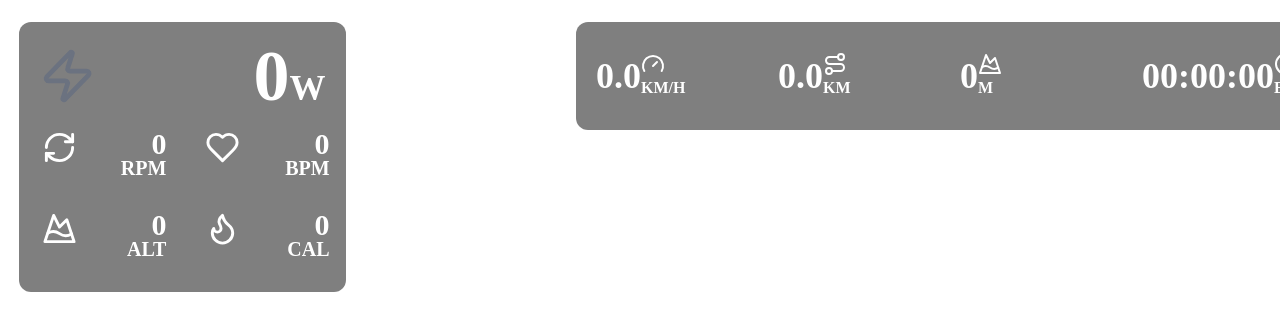
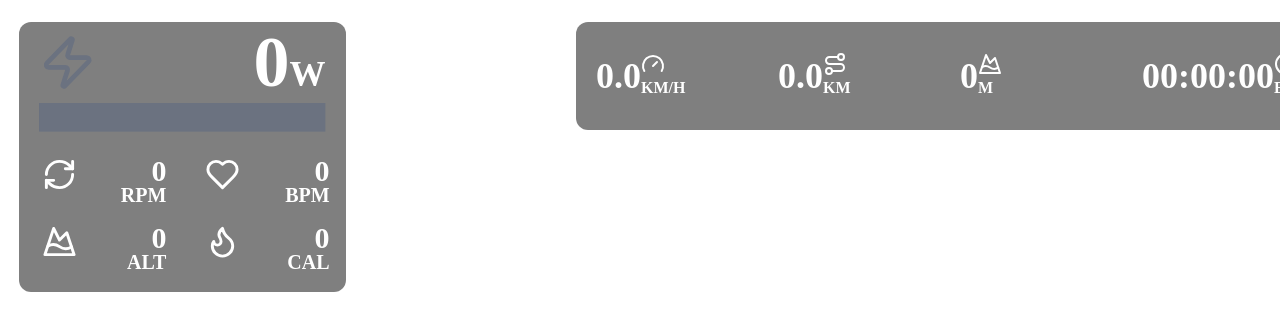
Before and after one commit to MatthiasBenaets/TrackRelay-Server, a SvelteKit app: page /overlay/zwift in a window 1280 px wide. Shown: the top 330 px of the page. Built offline with nearby package versions, Linux system fonts and the light colour scheme; no server answers.

Commit message:
power distribution stacked bar
stacked bar will resize to visualize how long user was in zone during activity

```diff
--- /dev/null
+++ b/src/lib/components/Distribution.svelte
@@ -0,0 +1,99 @@
+<script lang="ts">
+	import { onMount } from 'svelte';
+	import * as d3 from 'd3';
+	import { zones } from '$lib/utils';
+
+	let {
+		pwr,
+		width = 800,
+		height = 100
+	}: { pwr: number[]; width?: number; height?: number } = $props();
+
+	let chart: SVGSVGElement;
+	const margin = { top: 40, right: 0, bottom: 20, left: 0 };
+
+	// Create D3 chart
+	function renderChart() {
+		d3.select(chart).selectAll('*').remove();
+
+		if (pwr.length === 0) return;
+
+		const svg = d3
+			.select(chart)
+			.attr('width', width)
+			.attr('height', height)
+			.attr('viewBox', `0 0 ${width} ${height}`);
+
+		// Calculate power datapoints for each zone
+		const zoneCounts = zones.map((zone, i) => {
+			const lowerBound = i === 0 ? 0 : zones[i - 1].power; // Get lower bound of zone
+			return pwr.filter((value) => value >= lowerBound && value < zone.power).length;
+		});
+
+		// Get zone of current power
+		let currentPower = pwr[pwr.length - 1];
+		let lastValueZoneIndex = -1;
+		for (let i = 0; i < zones.length; i++) {
+			const lowerBound = i === 0 ? 0 : zones[i - 1].power;
+			if (currentPower >= lowerBound && currentPower < zones[i].power) {
+				lastValueZoneIndex = i;
+				break;
+			}
+		}
+
+		// Total count for scaling
+		const total = zoneCounts.reduce((sum, count) => sum + count, 0);
+
+		// General linear X scale
+		const xScale = d3
+			.scaleLinear()
+			.domain([0, total])
+			.range([margin.left, width - margin.right]);
+
+		// Formatted chart data
+		let accumulated = 0;
+		const stackedData = zoneCounts.map((count, i) => {
+			const start = accumulated;
+			accumulated += count;
+			return {
+				start,
+				end: accumulated,
+				color: zones[i].color,
+				isHighlighted: i === lastValueZoneIndex // Zone that should be highlighted
+			};
+		});
+
+		// Stacked bars
+		svg
+			.selectAll('rect')
+			.data(stackedData)
+			.enter()
+			.append('rect')
+			.attr('x', (d) => xScale(d.start))
+			.attr('y', (d) => (d.isHighlighted ? 0 : margin.top))
+			.attr('width', (d) => xScale(d.end) - xScale(d.start))
+			.attr('height', (d) =>
+				d.isHighlighted ? height - margin.bottom : height - margin.top - margin.bottom
+			)
+			.attr('fill', (d) => d.color);
+	}
+
+	onMount(() => {
+		renderChart();
+	});
+
+	$effect(() => {
+		if (pwr.length) {
+			renderChart();
+		}
+	});
+</script>
+
+<svg
+	width="100%"
+	{height}
+	viewBox="0 0 {width} {height}"
+	style:max-width="100%"
+	style:height="auto"
+	bind:this={chart}
+></svg>
--- a/src/routes/overlay/zwift/+page.svelte
+++ b/src/routes/overlay/zwift/+page.svelte
@@ -6,7 +6,10 @@
 	import { fetchLiveData } from '$lib/api';
 	import type { LiveData } from '$lib/types';
 	import Graph from '$lib/components/Graph.svelte';
-	let pwr = $state(Array(240).fill(0));
+	import Distribution from '$lib/components/Distribution.svelte';
+
+	let pwrGraph = $state(Array(240).fill(0));
+	let pwrDist = $state([]);
 	let hr = $state(Array(240).fill(0));
 
 	let zone = $state(1);
@@ -33,7 +36,8 @@
 	setInterval(
 		async () => {
 			live = await fetchLiveData();
-			pwr.push(live.pwr);
+			pwrGraph.push(live.pwr);
+			pwrDist.push(live.pwr);
 			hr.push(live.hr);
 		},
 		Number(env.PUBLIC_REFRESH_RATE) * 1000
@@ -51,7 +55,7 @@
 	<div class="poppins-bold relative h-[1080px] w-[1920px] text-white">
 		<div class="absolute left-[1%] top-[2%] h-[25%] w-[17%] rounded-xl bg-black/50">
 			<div class="relative h-full w-full px-5">
-				<div class="flex h-[40%] flex-row">
+				<div class="flex h-[30%] flex-row">
 					<svg
 						xmlns="http://www.w3.org/2000/svg"
 						width="24"
@@ -76,7 +80,10 @@
 						</div>
 					</div>
 				</div>
-				<div class="grid h-[60%] grid-cols-2 gap-x-10">
+				<div class="h-[20%]">
+					<Distribution pwr={pwrDist} />
+				</div>
+				<div class="grid h-[50%] grid-cols-2 gap-x-10">
 					<div class="flex flex-row justify-between">
 						<div class="flex w-1/3 justify-center align-middle">
 							<svg
@@ -297,5 +304,5 @@
 {/if}
 
 <div class="absolute bottom-0 left-0">
-	<Graph {pwr} {hr} />
+	<Graph pwr={pwrGraph} {hr} />
 </div>
```
